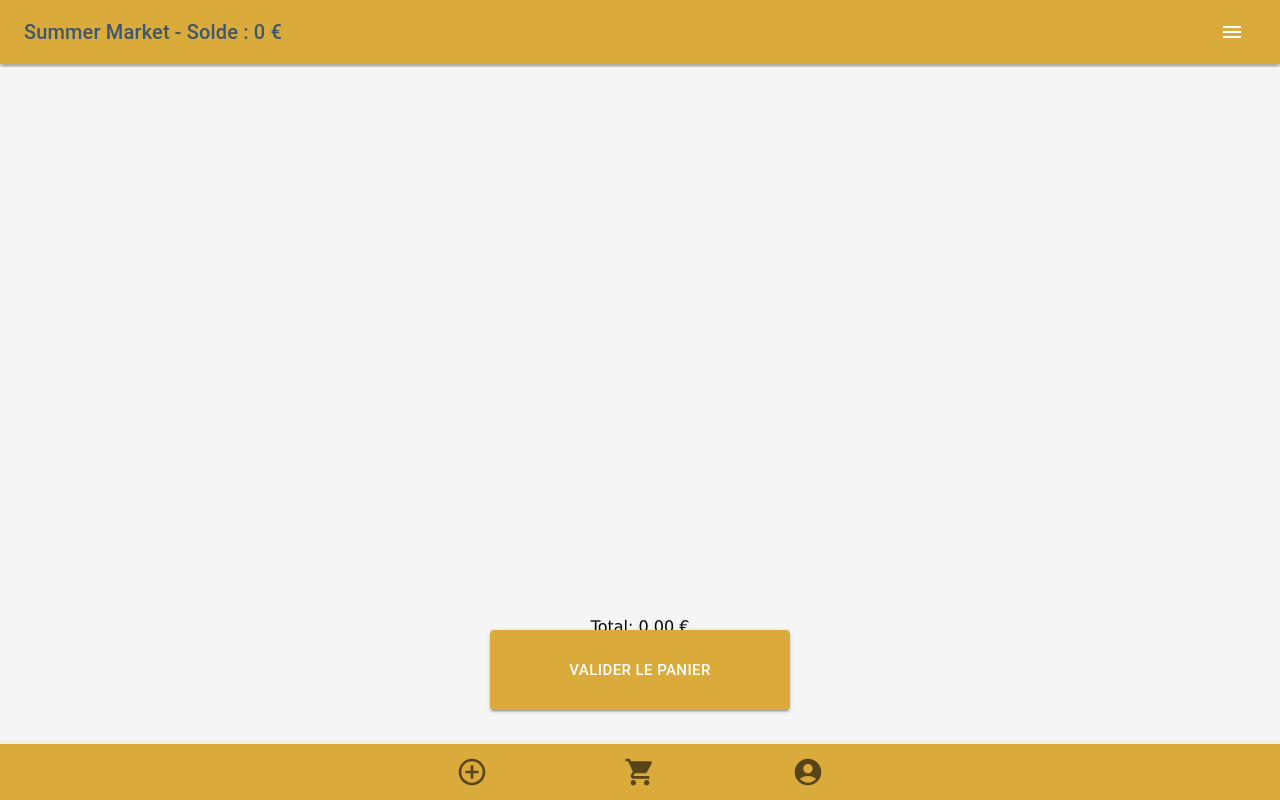
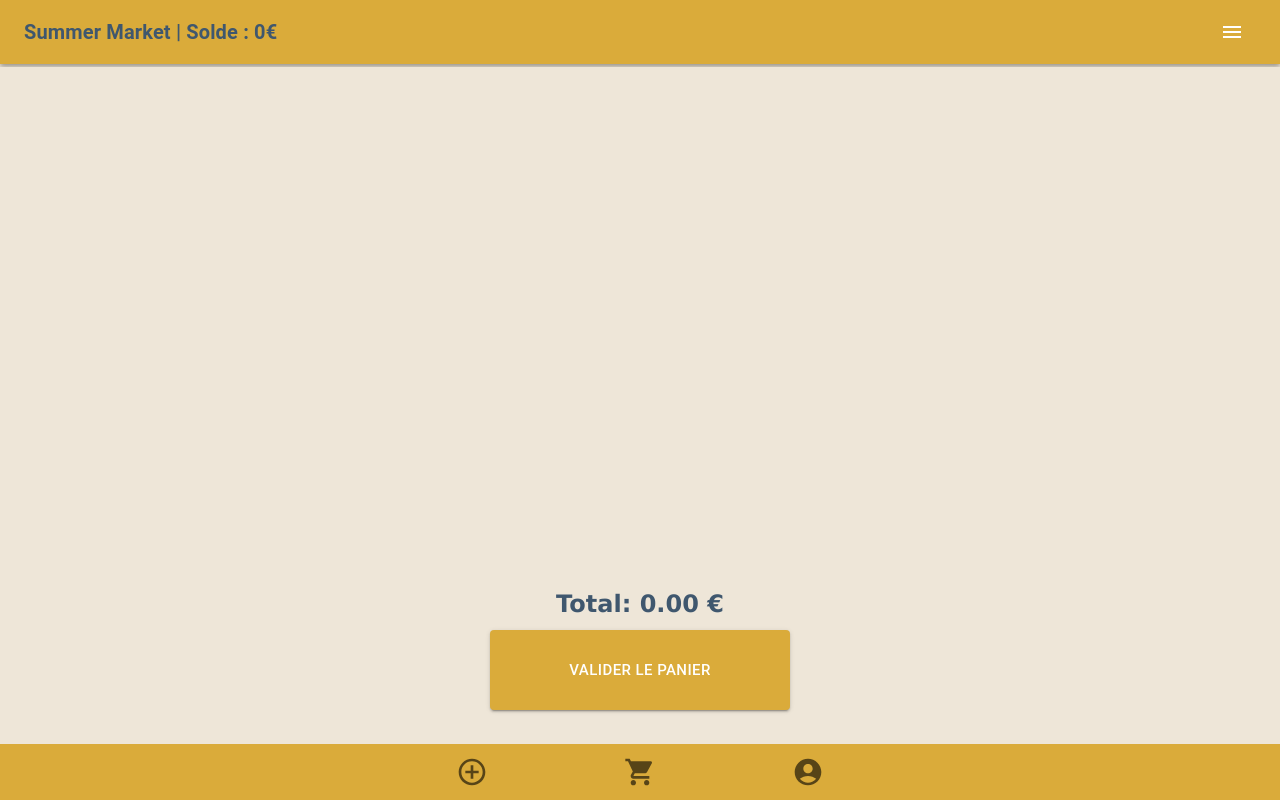
Before and after one commit to CyprienKelma/Summer-Market, a React (Create React App) app in the folder client/: page /items in a window 1280 px wide. Built offline with nearby package versions, Linux system fonts and the light colour scheme.

Commit message:
Update meta viewport and styling in index.html, header.js, items.js, and App.css

```diff
--- a/client/public/index.html
+++ b/client/public/index.html
@@ -3,7 +3,7 @@
   <head>
     <meta charset="utf-8" />
     <link rel="icon" href="%PUBLIC_URL%/favicon.ico" />
-    <meta name="viewport" content="width=device-width, initial-scale=1" />
+    <meta name="viewport" content="width=device-width, initial-scale=1, maximum-scale=1, user-scalable=no, shrink-to-fit=no">
     <meta name="theme-color" content="#000000" />
     <meta
       name="description"
--- a/client/src/components/header.js
+++ b/client/src/components/header.js
@@ -59,8 +59,9 @@ export default function Header() {
       <Box sx={{ flexGrow: 1 }}>
         <AppBar position="static" sx={{ backgroundColor: '#daab3a' }}>
           <Toolbar>
-            <Typography variant="h6" component="div" sx={{ flexGrow: 1, color : '#3f576e'}}>
-            Summer Market {email && `: ${email}`} - Solde : {wallet} €
+            <Typography variant="h6" component="div" sx={{ flexGrow: 1, color : '#3f576e',
+            fontWeight: '700', paddingLeft: '-2px', alignItems: 'left'}}>
+            Summer Market {email && `: ${email}`} | Solde : {wallet}€
             </Typography>
             <IconButton
               size="large"
--- a/client/src/components/items.js
+++ b/client/src/components/items.js
@@ -16,9 +16,9 @@ const Items = () => {
   };
 
   return (
-    <Box sx={{ background: '#EEE6D8', display: 'flex', flexDirection: 'column', height: 'calc(100vh - 250px)', alignItems: 'center', marginTop: '3px', background: '#f5f5f5'}}>
+    <Box sx={{ background: '#EEE6D8', display: 'flex', flexDirection: 'column', height: 'calc(100vh - 250px)', alignItems: 'center', marginTop: '3px'}}>
       {/* Section pour afficher les articles scannés avec un scroll */}
-      <Box sx={{ overflowY: 'auto', flexGrow: 1 }}>
+      <Box sx={{ overflowY: 'auto', flexGrow: 1, background: '#EEE6D8'}}>
       {cartItems.map((item, index) => (
         <div key={index} style={{ display: 'flex', alignItems: 'center', marginTop: '10px', border: '2px solid #e0e0e0', paddingLeft: '10px', paddingRight: '10px'}}>
           <img src={item.image} alt={`Article ${index}`} style={{ maxWidth: '100px', marginRight: '10px' }} />
@@ -37,7 +37,7 @@ const Items = () => {
         right: 0,
         width: '100%',
         display: 'flex',
-        background: '#f5f5f5',
+        background: '#EEE6D8',
         flexDirection: 'column',
         alignItems: 'center',
         '& > *': {
@@ -46,8 +46,10 @@ const Items = () => {
       }}
       >
         {/* Affichage du total */}
-        <div style={{ textAlign: 'center', marginTop: '10px', fontFamily: 'Verdana'}}>
-            <p>Total: {calculateTotal()} €</p>
+        <div style={{ textAlign: 'center', marginTop: '20px', fontFamily: 'Verdana', backgroundColor:'#EEE6D8', padding: '10px'}}>
+          <p style={{ fontSize: '24px', color : '#3f576e', fontWeight: 'bold' }}>
+              Total: {calculateTotal()} €
+          </p>
         </div>
         <Button variant="contained" size='large' sx={{ width: { xs: '250px', md: '300px' },
           height: { xs: '60px', md: '80px' }, backgroundColor: "#daab3a", bottom: { xs: '20px', md: '30px' }}}>
--- a/client/src/css/App.css
+++ b/client/src/css/App.css
@@ -3,12 +3,13 @@
 }
 
 body {
-  background-color: #F5EFE6;
+  background-color: #EEE6D8;
   margin: 0;
   padding: 0;
   font-family: -apple-system, BlinkMacSystemFont, "Segoe UI", "Roboto", "Oxygen",
     "Ubuntu", "Cantarell", "Fira Sans", "Droid Sans", "Helvetica Neue",
     sans-serif;
+    overflow: hidden;
 }
 
 .App-logo {
@@ -30,11 +31,11 @@ body {
   align-items: center;
   justify-content: center;
   font-size: calc(10px + 2vmin);
-  color: white;
+  color: #EEE6D8;
 }
 
 .App-link {
-  color: #61dafb;
+  color: #2E7D32;
 }
 
 @keyframes App-logo-spin {
```
